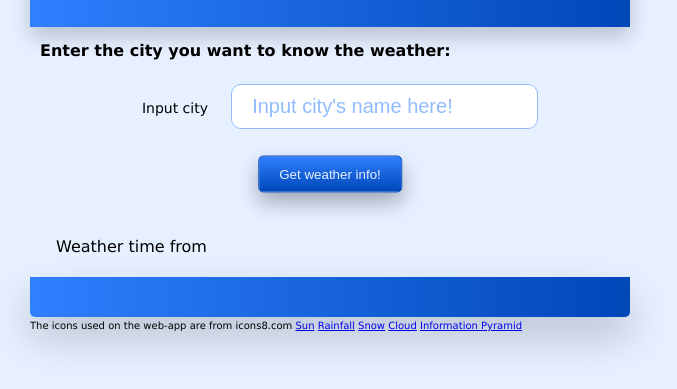
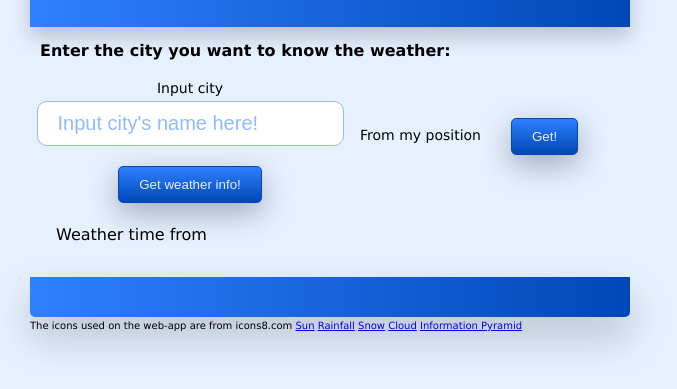
Before and after one commit to Espar-RodBar/whats-the-weather, a website: page index.html in a window 1280 px wide. Shown: the part 97-486 px from the top of the page, without its empty margins (0-677 px from the left). Drawn offline with Linux system fonts and the light colour scheme.

Commit message:
refact form style

```diff
--- a/index.html
+++ b/index.html
@@ -1,11 +1,11 @@
-<!DOCTYPE html>
+<!doctype html>
 <html lang="en">
   <head>
     <meta charset="UTF-8" />
     <meta http-equiv="X-UA-Compatible" content="IE=edge" />
     <meta name="viewport" content="width=device-width, initial-scale=1.0" />
     <script src="scripts/controler.js" type="module" defer></script>
-        <link href="css/style.css" rel="stylesheet" />
+    <link href="css/main.css" rel="stylesheet" />
     <title>What's the weather</title>
   </head>
   <body>
@@ -14,30 +14,27 @@
     </header>
     <main class="main">
       <section class="section-getposition">
-                <form action="#" class="form-getPosition">
-                    <h2 class="form-getPosition_text secondary-header">
+        <h2 class="section-getPosition_text secondary-header">
           Enter the city you want to know the weather:
         </h2>
-                    <div class="form-getPosition_textBox">
-                        <div class="form-getPosition_input-container">
-                            <label
-                                class="form-getPosition_label"
-                                for="input-city"
-                                >Input city</label
-                            >
+        <form action="#" class="form-getCity">
+          <label class="form-getCity_label"
+            >Input city
             <input
               type="text"
-                                class="form-getPosition_input"
+              class="form-getCity_input"
               id="input-city"
               placeholder="Input city's name here!"
-                            />
-                        </div>
-                    </div>
-                    <div class="form-getPosition_btn-container">
-                        <button class="form-getPosition_btn btn">
-                            Get weather info!
-                        </button>
-                    </div>
+          /></label>
+
+          <button class="form-getCity_btn btn">Get weather info!</button>
+        </form>
+        <form action="#" class="form-getPosition">
+          <label class="form-getPosition_label" for="get_user_pos"
+            >From my position</label
+          >
+
+          <button class="form-getPosition_btn btn">Get!</button>
         </form>
         <div class="section-getposition-city">
           <p>Weather time from <span></span></p>
@@ -52,12 +49,8 @@
     <footer class="footer">
       The icons used on the web-app are from icons8.com
 
-            <a target="_blank" href="https://icons8.com/icon/8EUmYhfLPTCF/sun"
-                >Sun</a
-            >
-            <a
-                target="_blank"
-                href="https://icons8.com/icon/ycLdTupX7dng/rainfall"
+      <a target="_blank" href="https://icons8.com/icon/8EUmYhfLPTCF/sun">Sun</a>
+      <a target="_blank" href="https://icons8.com/icon/ycLdTupX7dng/rainfall"
         >Rainfall</a
       >
       <a target="_blank" href="https://icons8.com/icon/YAYVfad1K0Lp/snow"
--- a/sass/components/_form.scss
+++ b/sass/components/_form.scss
@@ -1,25 +1,21 @@
-.form-getPosition {
-    height: 100%;
+.form-getPosition,
+.form-getCity {
+  max-width: 30rem;
+  display: flex;
+  align-items: center;
+  gap: 1rem;
 
-    &_textBox {
-        position: relative;
-        height: 8rem;
-    }
-
-    &_input-container {
-        position: absolute;
-        top: 50%;
-        left: 50%;
-        transform: translate(-50%, -50%);
-        height: 4rem;
-        width: 100%;
-        text-align: center;
-    }
+  //   &_input-container {
+  //     height: 4rem;
+  //     width: 100%;
+  //     text-align: center;
+  //   }
 
   &_label {
     display: inline-block;
     padding: 1rem 2rem;
     font-size: 1.4rem;
+    text-align: center;
   }
   &_input {
     padding: 1rem 2rem;
@@ -35,39 +31,31 @@
     }
   }
 
-    &_btn-container {
-        position: relative;
-        padding: 1rem;
-        width: auto;
-        height: 6rem;
-    }
+  //   &_btn-container {
+  //     position: relative;
+  //     padding: 1rem;
+  //     width: auto;
+  //     height: 6rem;
+  //   }
   &_btn {
-        position: absolute;
-        top: 50%;
-        left: 50%;
-        transform: translate(-50%, -50%);
     padding: 1rem 2rem;
     border-radius: 5px;
 
-        background: linear-gradient(
-            to bottom,
-            $color-primary,
-            $color-primary-dark
-        );
+    background: linear-gradient(to bottom, $color-primary, $color-primary-dark);
     color: $color-white;
     border: 1px solid $color-primary-dark;
-        box-shadow: 0 1rem 2rem rgba($color-black, 0.3);
+    box-shadow: 0 1rem 3rem rgba($color-black, 0.3);
 
-        transition: all 0.4s;
+    transition: transform 0.25s;
 
     &:hover {
-            transform: translate(-50%, -55%) scale(1.05);
-            box-shadow: 0 1.5rem 2rem rgba($color-black, 0.3);
+      transform: scale(1.01);
+      box-shadow: 0 1.1rem 3.5rem rgba($color-black, 0.3);
     }
 
     &:active {
-            transform: translate(-50%, -45%) scale(0.95);
-            box-shadow: 0 0.5rem 2rem rgba($color-black, 0.3);
+      transform: scale(0.99);
+      box-shadow: 0 0.9rem 2.5rem rgba($color-black, 0.3);
 
       background: linear-gradient(
         to bottom,
@@ -77,3 +65,6 @@
     }
   }
 }
+.form-getCity {
+  flex-direction: column;
+}
--- a/sass/pages/_home.scss
+++ b/sass/pages/_home.scss
@@ -15,13 +15,15 @@
 
 .section-getposition {
   padding: 1rem;
-    height: 25rem;
+  min-height: 25rem;
   max-width: 60rem;
+  display: flex;
+  flex-wrap: wrap;
 
   &-city {
     padding: 1.6rem;
     font-size: 1.6rem;
-        transform: translateY(-5rem);
+    width: 100%;
   }
 }
 
--- a/scripts/InputView.js
+++ b/scripts/InputView.js
@@ -1,31 +1,36 @@
 class InputView {
-    _parentEl = document.querySelector(".section-getposition");
+  _parentEl = document.querySelector('.section-getposition')
 
   getCity() {
-        const inputEl = this._parentEl.querySelector(".form-getPosition_input");
-        const city = inputEl.value;
-        this._clearInput();
-        this.render(city);
-        return city;
+    const inputEl = this._parentEl.querySelector('.form-getCity_input')
+    const city = inputEl.value
+    this._clearInput()
+    this.render(city)
+    return city
   }
 
   _clearInput() {
-        this._parentEl.querySelector(".form-getPosition_input").value = "";
+    this._parentEl.querySelector('.form-getCity_input').value = ''
   }
 
   addHandlerGetCity(handler) {
-        this._parentEl.addEventListener("submit", function (e) {
-            e.preventDefault();
-            handler();
-        });
+    this._parentEl.addEventListener('submit', function (e) {
+      e.preventDefault()
+      handler()
+    })
+
+    addHandlerGetPosition(handler) {
+        this._parentEl.addEventListener('submit', function (e) {
+          e.preventDefault()
+          handler()
+        })
   }
 
   render(city) {
-        if (!city) return;
-        this._parentEl.querySelector(
-            ".section-getposition-city span"
-        ).textContent = city;
+    if (!city) return
+    this._parentEl.querySelector('.section-getposition-city span').textContent =
+      city
   }
 }
 
-export default new InputView();
+export default new InputView()
--- a/scripts/controler.js
+++ b/scripts/controler.js
@@ -1,41 +1,42 @@
-"use strict";
+'use strict'
 
-import InputView from "./InputView.js";
-import * as model from "./model.js";
-import ResultView from "./ResultView.js";
+import InputView from './InputView.js'
+import * as model from './model.js'
+import ResultView from './ResultView.js'
 
 async function controlGetPosWeather() {
   try {
     // Reset state:
-        model.resetState();
+    model.resetState()
 
     // reset html markupt;
-        ResultView.clearMarkup();
+    ResultView.clearMarkup()
 
     // get city:
-        const city = InputView.getCity();
-        if (!city) return;
+    const city = InputView.getCity()
+    if (!city) return
 
     // get coordinates
-        await model.getPos(city);
+    await model.getPos(city)
 
     // get weather data:
-        await model.getWeatherData();
+    await model.getWeatherData()
 
-        model.buildCardData();
+    model.buildCardData()
 
     // render cards
-        if (!model.state.days) return;
-        ResultView.render(model.state.days);
+    if (!model.state.days) return
+    ResultView.render(model.state.days)
   } catch (er) {
-        console.log(`controlGetCity ${er}`);
-        ResultView.renderError(er);
+    console.log(`controlGetCity ${er}`)
+    ResultView.renderError(er)
   }
 }
 
 function init() {
   // await getWeatherData(METEO_API_URL);
-    InputView.addHandlerGetCity(controlGetPosWeather);
+  InputView.addHandlerGetCity(controlGetPosWeather)
+  InputView.addHandlerGetPosition()
 }
 
-init();
+init()
```
Also changed, not shown: package.json (+6 -2 lines), sass/main.scss (+10 -10 lines), scripts/model.js (+71 -73 lines), css/main.css (added), style.css/main.css (added), 3 other files. Lines whose indentation alone changed are shown as unchanged.
